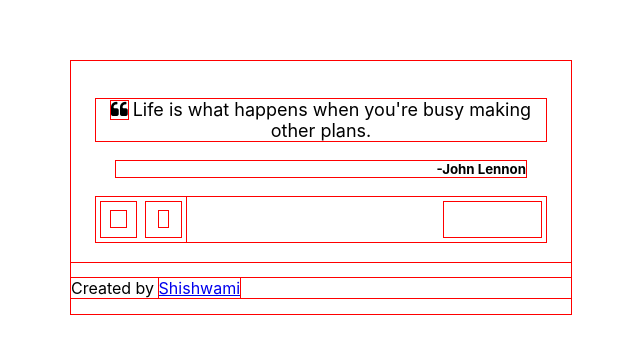
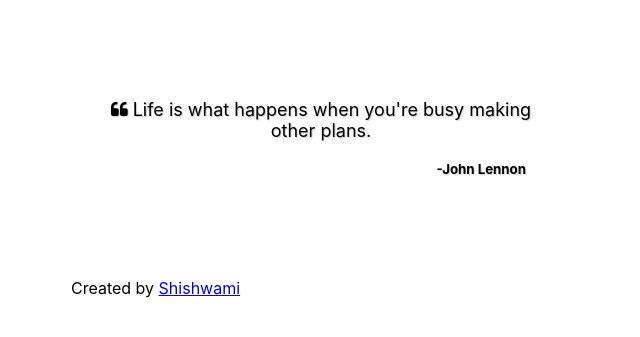
Before and after one commit to Shishwami/RandomQuotesMachine, a React (Create React App) app: page / in a window 1280 px wide. Shown: the part 213-550 px from the top of the page, without its empty margins (319-959 px from the left). Built offline with nearby package versions, Linux system fonts and the light colour scheme; no server answers.

Commit message:
Update App.css

```diff
--- a/src/App.css
+++ b/src/App.css
@@ -8,21 +8,16 @@ html {
   --button-height: 35px;
 }
 
-* {
-  outline: red 1px solid;
-}
-
 .App {
+  display: flex;
+  align-items: center;
+  justify-content: center;
   width: 100%;
   height: 100vh;
   background-color: var(--random-color);
-  display: flex;
-  align-items: center;
-  justify-content: center;
 }
 
 #wrapper {
-  width: fit-content;
   width: 100%;
   min-width: 200px;
   max-width: 500px;
@@ -31,16 +26,20 @@ html {
 #wrapper #quote-box {
   padding: 20px 25px;
   background-color: white;
+  border-radius: 5px;
+}
+
+#wrapper #quote-box #text, #wrapper #quote-box #author {
+  color: var(--random-color);
+  text-shadow: 1px 1px 1px rgba(0, 0, 0, 0.2);
 }
 
 #wrapper #quote-box #text {
-  color: var(--random-color);
   font-size: large;
   text-align: center;
 }
 
 #wrapper #quote-box #author {
-  color: var(--random-color);
   text-align: right;
   margin: 20px;
 }
@@ -51,12 +50,12 @@ html {
   align-items: center;
 }
 
-#wrapper #quote-box .Buttons a,
-#wrapper #quote-box .Buttons button {
+#wrapper #quote-box .Buttons a, #wrapper #quote-box .Buttons button {
   color: white;
   background-color: var(--random-color);
   height: var(--button-height);
   margin: 5px;
+  border-radius: 5px;
 }
 
 #wrapper #quote-box .Buttons .social-container {
@@ -66,12 +65,24 @@ html {
 #wrapper #quote-box .Buttons .social-container a {
   display: flex;
   width: var(--button-height);
-  text-decoration: none;
   align-items: center;
   justify-content: center;
+  text-decoration: none;
 }
 
 #wrapper #quote-box .Buttons #new-quote {
   border: none;
-  padding: 0px 15px;
+  padding: 0 15px;
 }
+
+#wrapper #footer {
+  text-align: center;
+  margin: 5px;
+  font-size: 13px;
+  color: white;
+}
+
+#wrapper #footer a {
+  text-decoration: none;
+  color: white;
+}
```
